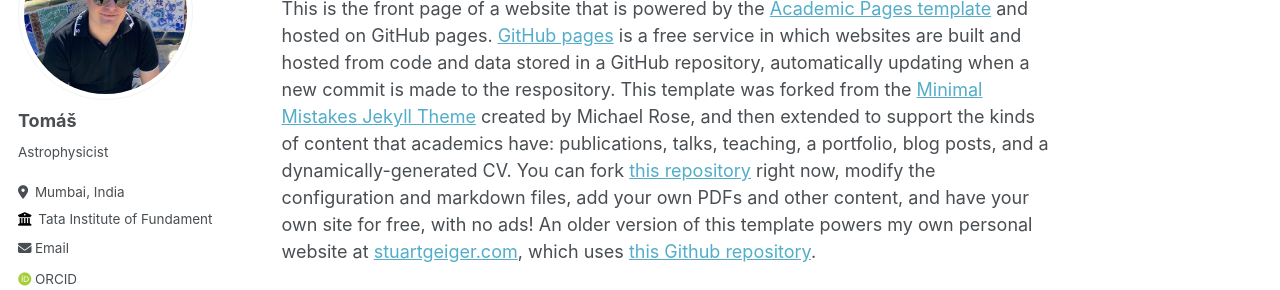
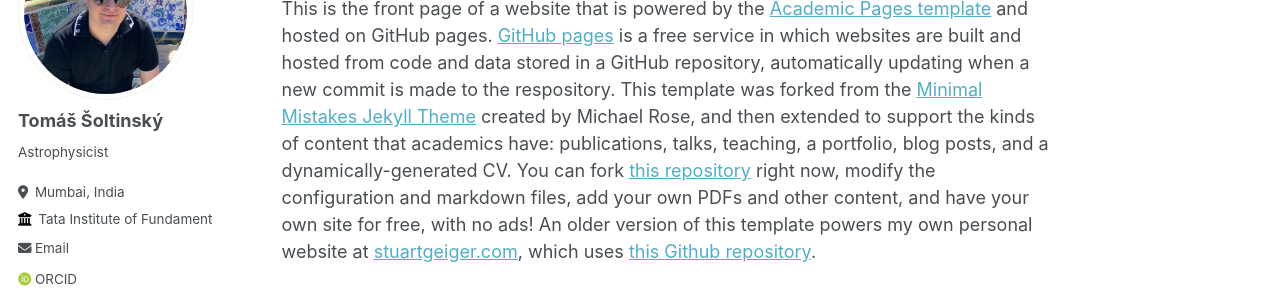
Before and after one commit to tomassoltinsky/tomassoltinsky.github.io, a Jekyll site: the page built from _pages/about.md, in a window 1280 px wide. Shown: the part 181-471 px from the top of the page. Built offline with Jekyll 4.4.1, drawn with Linux system fonts in a browser that asks for light colours; some web fonts are replaced.

Commit message:
Update _config.yml

```diff
--- a/_config.yml
+++ b/_config.yml
@@ -22,7 +22,7 @@ repository               : "tomassoltinsky/tomassoltinsky.github.io"
 author:
   # Biographic information
   avatar           : "park_guell.jpg"
-  name             : "Tomáš"
+  name             : "Tomáš Šoltinský"
   pronouns         : # example: "she/her"
   bio              : "Astrophysicist"
   location         : "Mumbai, India"
```
